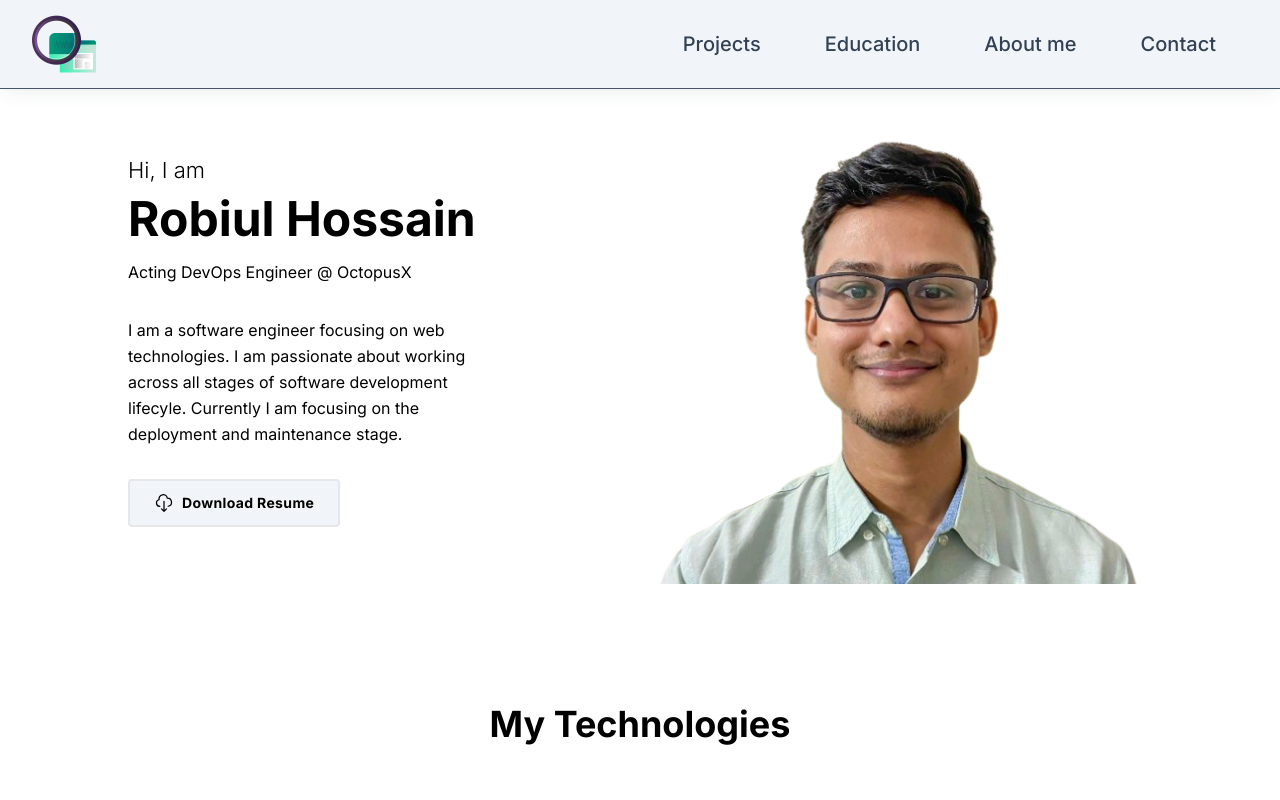
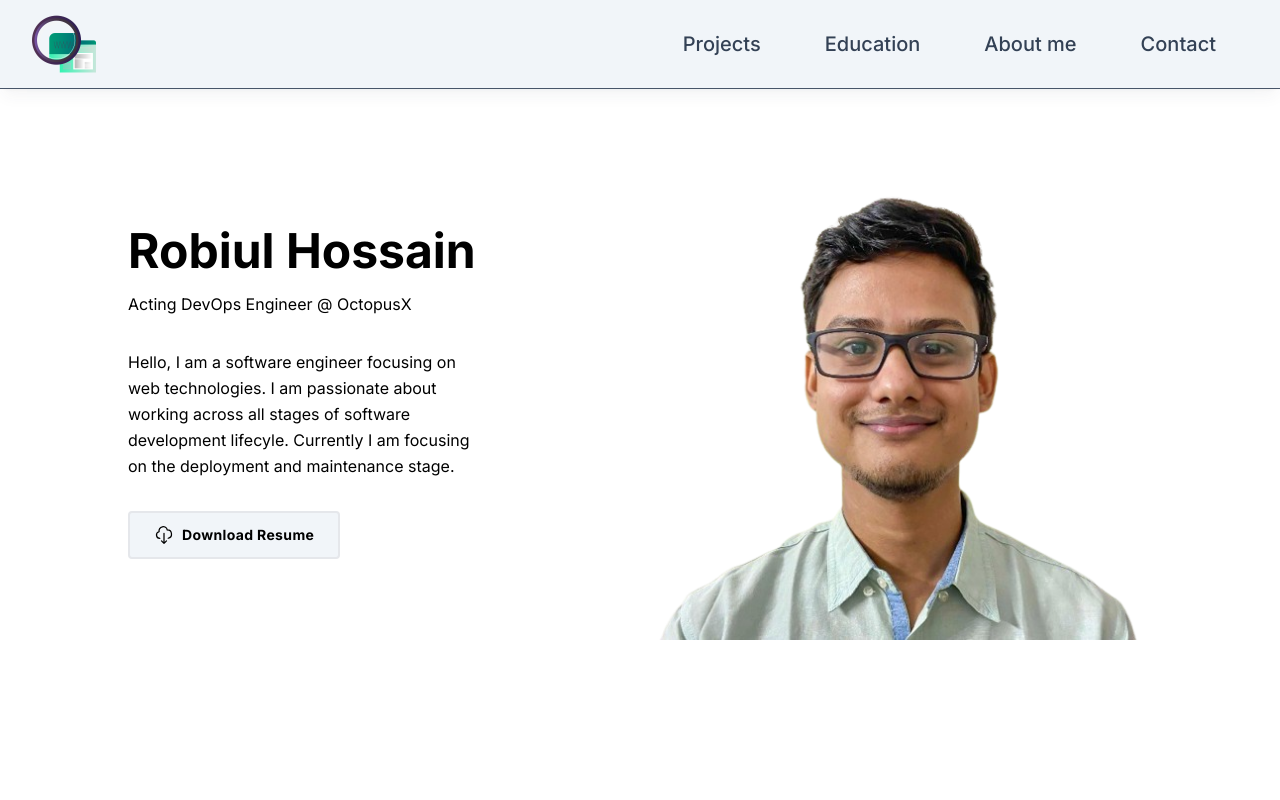
Before and after one commit to coder7475/robiul-hossain-portfolio, a Next.js app: page / in a window 1280 px wide. Shown: the top 800 px of the page. Built offline with nearby package versions, Linux system fonts and the light colour scheme; grey boxes are pictures that could not be loaded.

Commit message:
feat: update banner

```diff
--- a/src/components/ui/Banner.tsx
+++ b/src/components/ui/Banner.tsx
@@ -6,9 +6,9 @@ import ResumeBtn from "./ResumeBtn";
 function MyDescription() {
   return (
     <p className="md:mb-8 leading-relaxed lg:w-2/3">
-      I am a software engineer focusing on web technologies. I am passionate
-      about working across all stages of software development lifecyle.
-      Currently I am focusing on the deployment and maintenance stage.
+      Hello, I am a software engineer focusing on web technologies. I am
+      passionate about working across all stages of software development
+      lifecyle. Currently I am focusing on the deployment and maintenance stage.
     </p>
   );
 }
@@ -16,7 +16,7 @@ function MyDescription() {
 function LeftBannerText() {
   return (
     <div className="lg:flex-grow w-full md:w-3/4 flex flex-col md:items-start md:text-left text-center">
-      <p className="text-[22px] py-2 font-light">Hi, I am</p>
+      {/* <p className="text-[22px] py-2 font-light">Hi, I am</p> */}
       <h1 className="text-4xl lg:text-5xl md:mb-4 font-bold text-light">
         Robiul Hossain
       </h1>
@@ -29,7 +29,7 @@ function LeftBannerText() {
 
 const Banner = () => {
   return (
-    <section className="text-light flex justify-center items-center max-w-[80%] mx-auto py-15">
+    <section className="flex justify-center items-center max-w-[80%] mx-auto py-14 text-medium">
       <br />
       <div className="container flex justify-center lg:flex-row flex-col items-center">
         <LeftBannerText />
```
